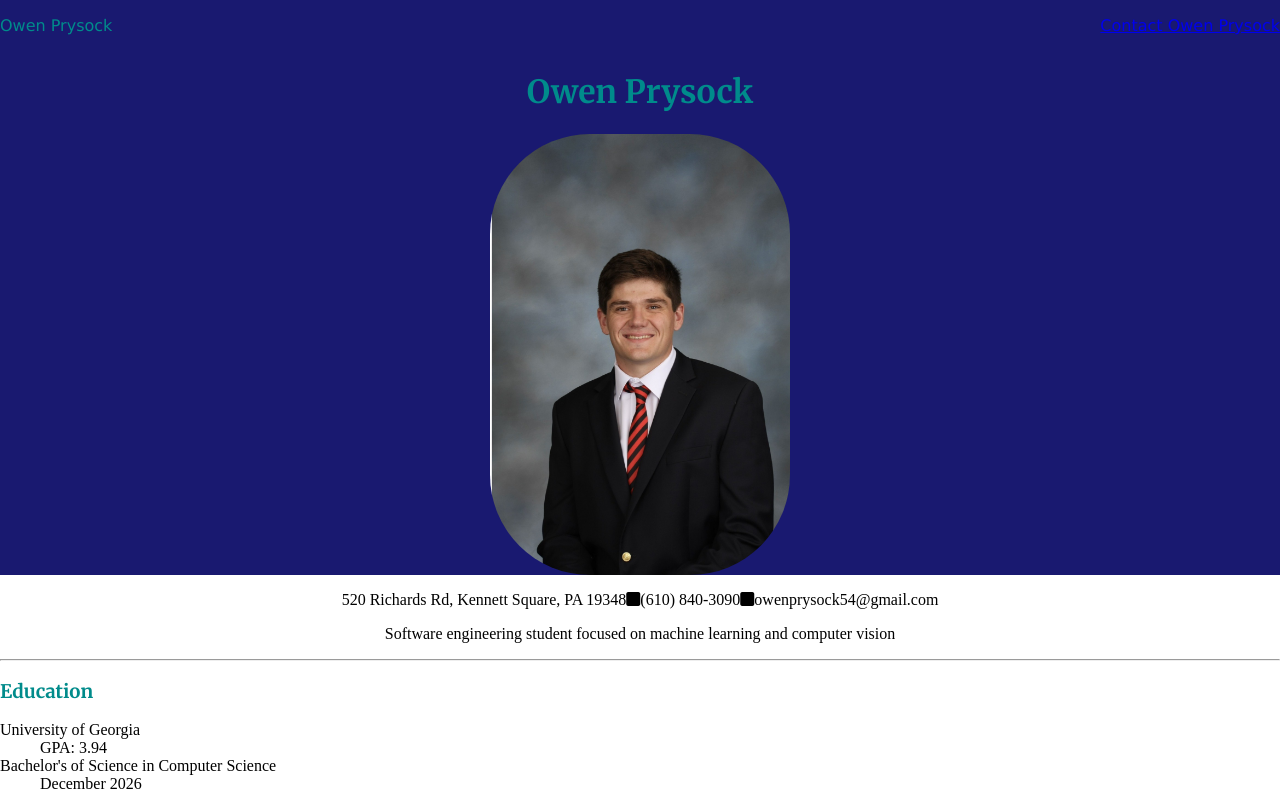
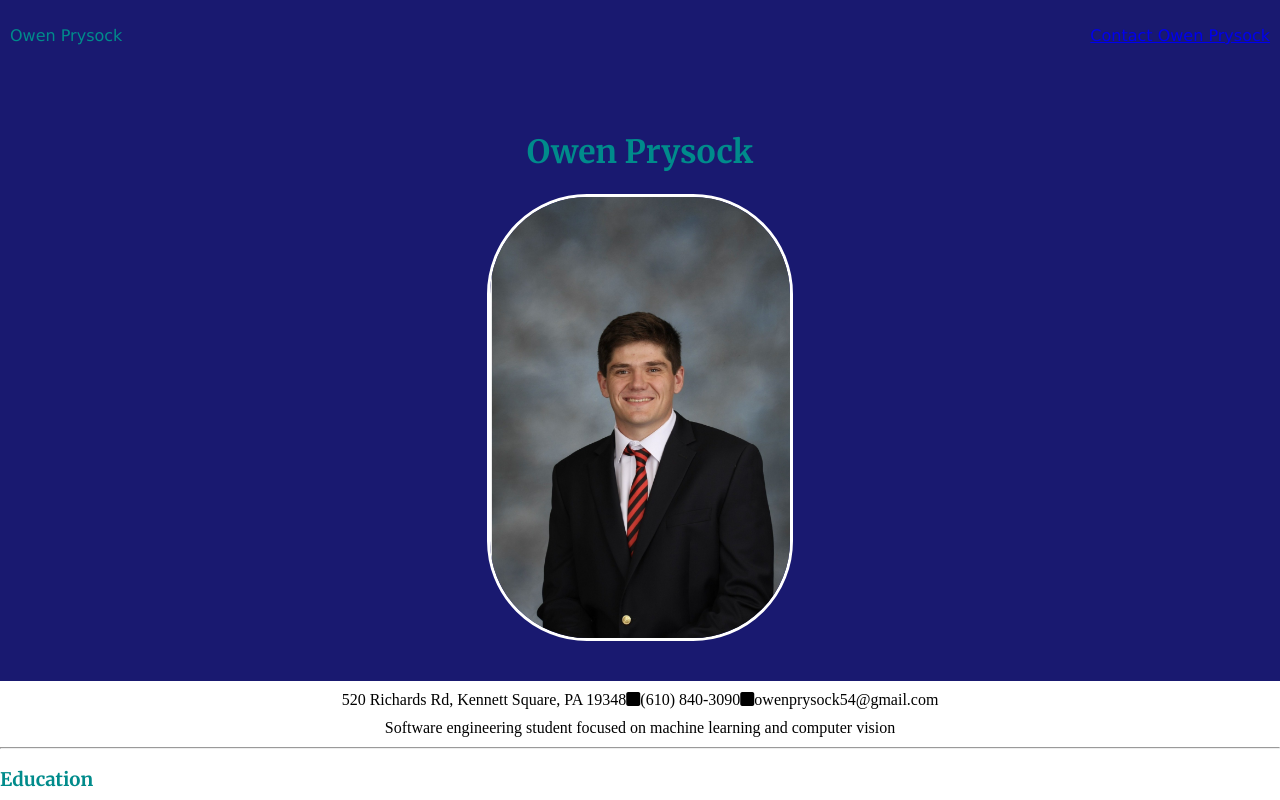
Before and after one commit to odp545454/odp545454.github.io, a plain HTML site: page index.html in a window 1280 px wide. Shown: the top 800 px of the page. Drawn offline with Linux system fonts and the light colour scheme.

Commit message:
Update style.css

```diff
--- a/css/style.css
+++ b/css/style.css
@@ -12,6 +12,7 @@ nav {
   align-items: center;
   justify-content: space-between;
   color: darkcyan;
+  padding: 10px;
 }
 
 /***********************  Footer Section   **************************/
@@ -21,6 +22,7 @@ footer {
   font-family: Verdana, Geneva, Tahoma, sans-serif;
   font: 1em Verdana;
   justify-content: center;
+  padding: 20px;
 }
 
 /*********** Splash Page ************************/
@@ -29,6 +31,7 @@ header {
   display: flex;
   flex-direction: column;
   align-items: center;
+  padding: 40px 0;
 }
 
 header h1 {
@@ -48,16 +51,19 @@ header h1 {
 
 header img {
   border-radius: 100px;
+  border: 3px solid white;
 }
 
 .address {
   display: flex;
   justify-content: center;
+  margin: 10px;
 }
 
 .tagline {
   display: flex;
   justify-content: center;
+  margin: 10px;
 }
 
 /************* Sections ********************/
```
